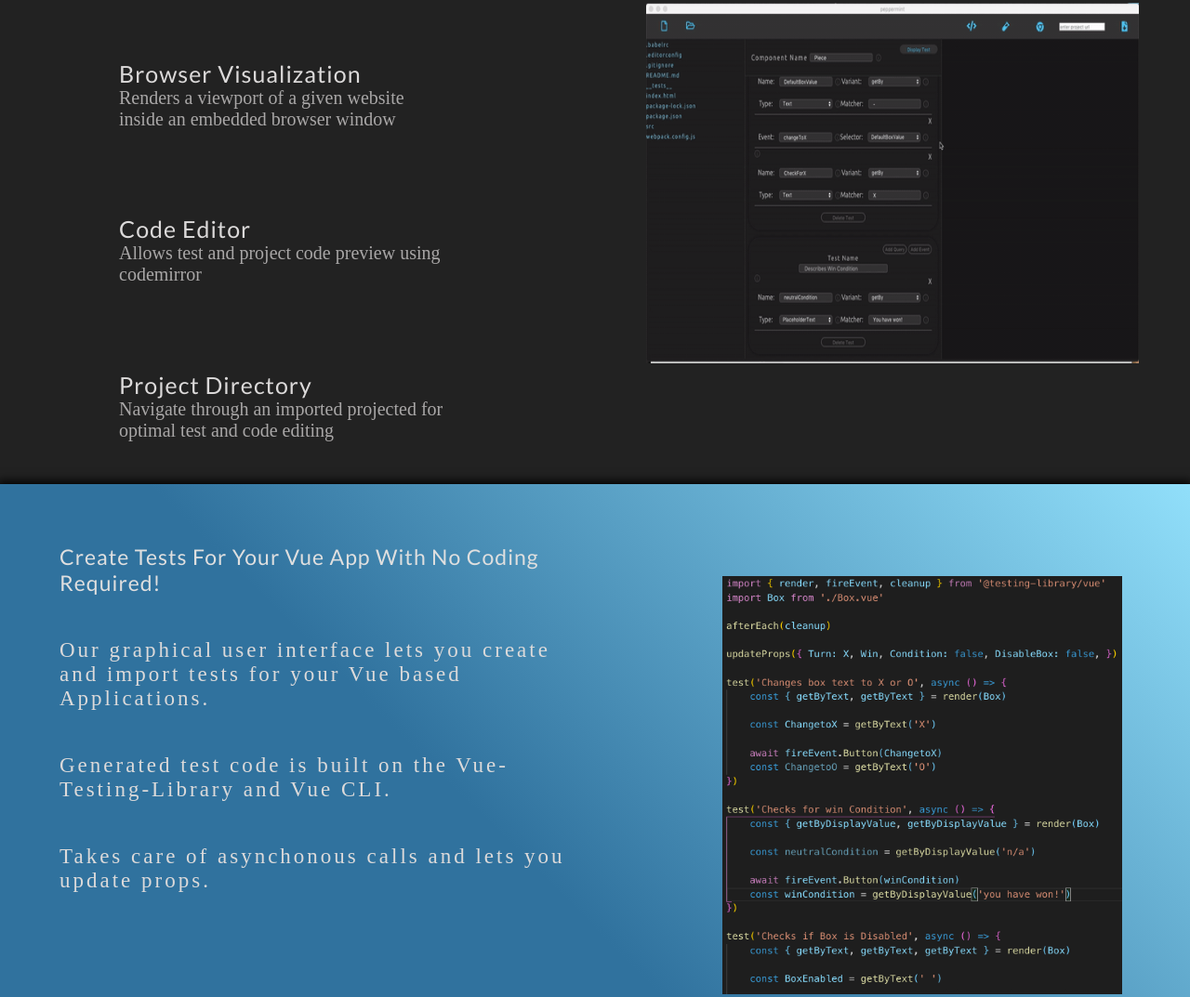
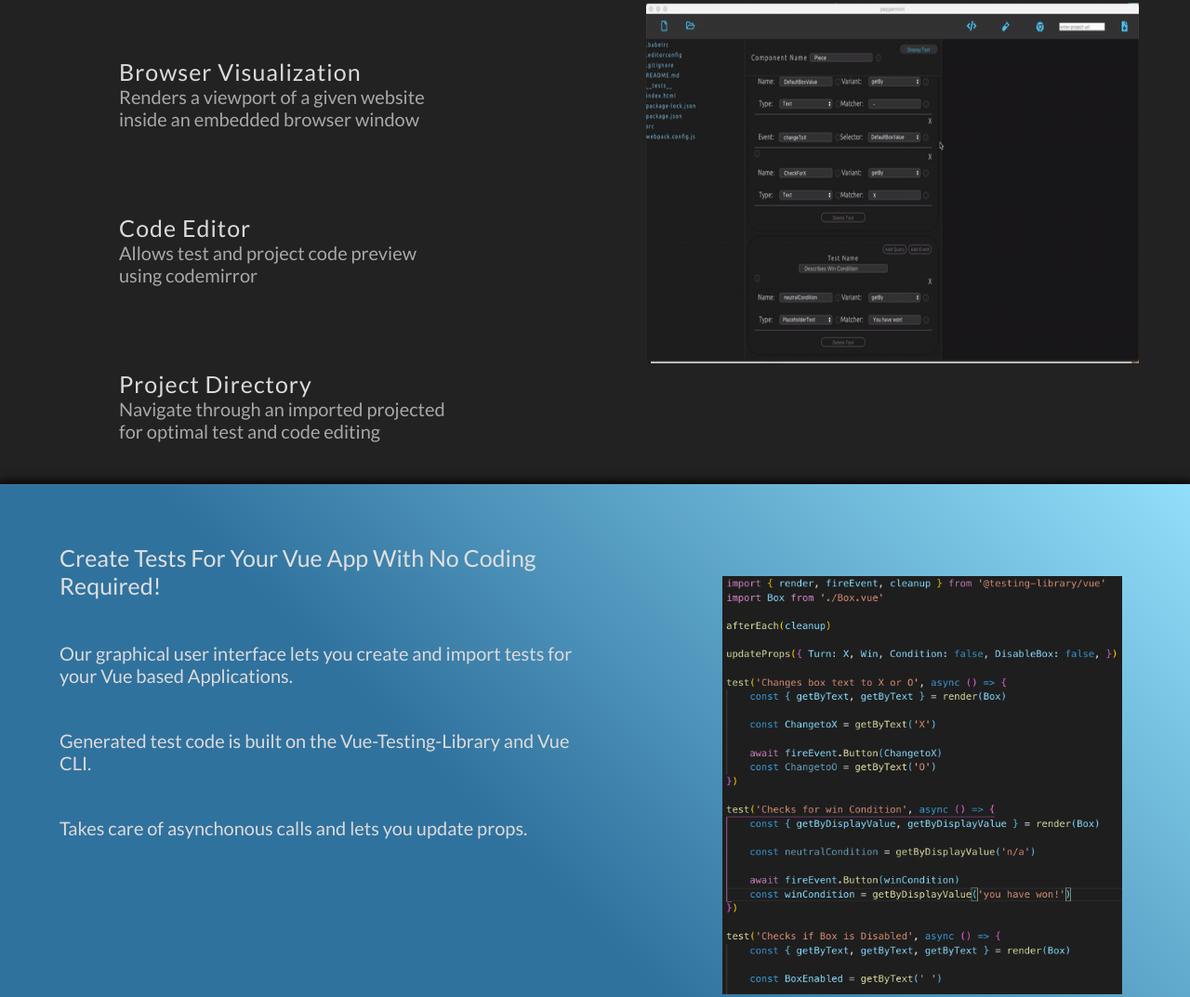
Before and after one commit to PeppermintCO/peppermint-website, a React app: page / in a window 1280 px wide. Shown: the part 527-1600 px from the top of the page at 93% size. Built offline with nearby package versions, Linux system fonts and the light colour scheme.

Commit message:
more changes to font family in content

```diff
--- a/client/components/App.js
+++ b/client/components/App.js
@@ -26,7 +26,7 @@ function FirstPanel() {
 				<div className="logo"><img className="imageLogo" src="../../assets/mint-leaves-two-color-512.png"></img></div>
 			</div>
 			<div className="titleDes"><p className="textForTitle">Graphical User Interface For all Your Vue Testing Needs</p></div>
-			<form className="firstPanelButtons"><button className="button Download">Download</button><button className="button Download" formaction="https://github.com/PeppermintCO/Peppermint">Github</button></form>
+			<form className="firstPanelButtons" target="_blank"><button className="button Download">Download</button><button className="button Download" formaction="https://github.com/PeppermintCO/Peppermint" >Github</button></form>
 		</div>
 	)
 }
--- a/client/css/app.scss
+++ b/client/css/app.scss
@@ -154,6 +154,7 @@ body {
                     font-size: 20px;
                     color:rgb(169, 167, 167);
                     width: 70%;
+                    font-family: 'Lato', sans-serif;
                     // width:
                 }
             }
@@ -192,22 +193,19 @@ body {
             padding: 5%;
             color: rgb(220, 220, 220);
             // border-right: 1px solid black;
-                        .desTitle {
+            font-family: 'Lato';
+            .desTitle {
                 // margin-top: 5%;
                 color: rgb(223, 223, 223);
-                font-family: 'Lato';
-                font-size: 23px;
+                font-size: 25px;
                 font-weight: 100;
-                letter-spacing: 1px;
+                // letter-spacing: 1px;
             }
             .pDes {
                 // text-indent: 70px;
                 margin-top: 8%;
                 color: rgb(220, 218, 218);
-                font-size: 23px;
-                letter-spacing: 3px;
-                // font-family: 'Ti
-
+                font-size: 20px;
             }
         }
         // .thirdTitle {
--- a/index.html
+++ b/index.html
@@ -2,8 +2,7 @@
 
 <head>
 	<meta charset="UTF-8" />
-	<link href="https://fonts.googleapis.com/css?family=Lato&display=swap" rel="stylesheet">
-	<link href="https://fonts.googleapis.com/css?family=Ubuntu&display=swap" rel="stylesheet">
+	<link href="https://fonts.googleapis.com/css?family=Lato|Ubuntu&display=swap" rel="stylesheet">
 	<title>Peppermint</title>
 </head>
 
```
